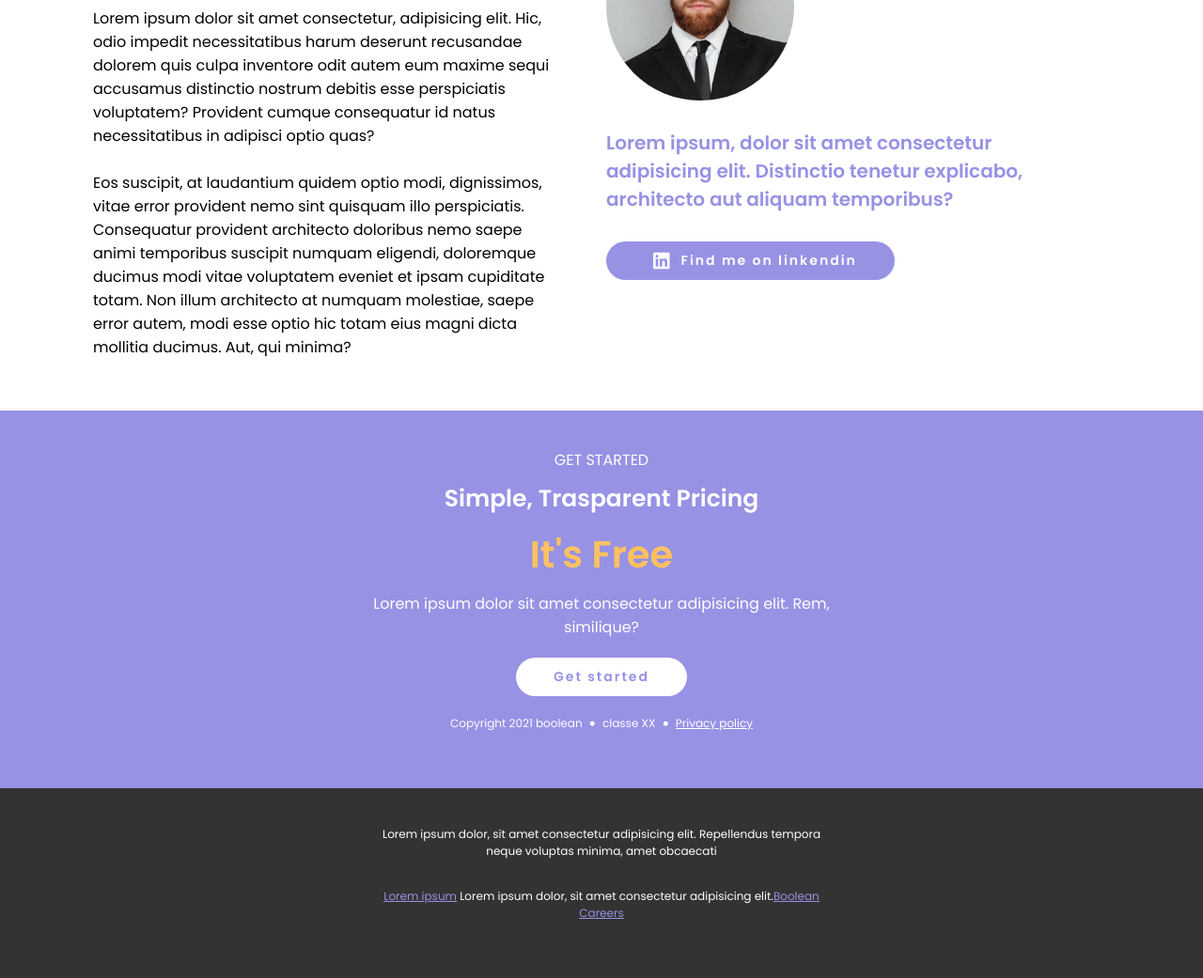
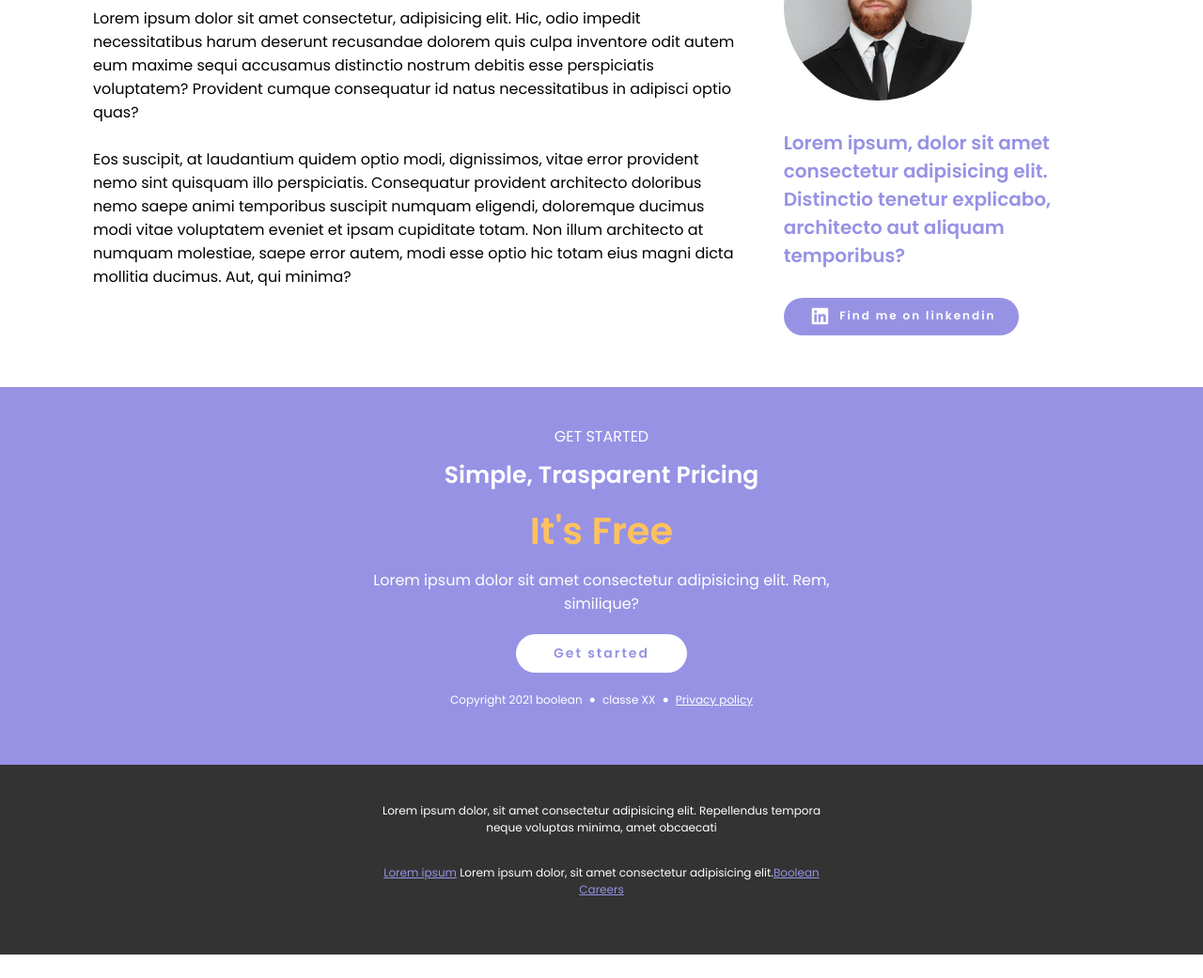
Before and after one commit to DamianoCasolari/htmlcss-responsive-layout, a plain HTML site: page index.html in a window 1280 px wide. Shown: the part 4003-5044 px from the top of the page at 94% size. After the commit the page ends 5019 px from the top, so only its background shows below. Drawn offline with Linux system fonts and the light colour scheme.

Commit message:
improved abaut us section, minor corrections

```diff
--- a/assets/css/style.css
+++ b/assets/css/style.css
@@ -428,7 +428,7 @@ font-weight: 400;
 #about_us .info {
     font-size: 20px;
     font-weight: bold;
-    margin: 30px 0;
+    margin: 30px 0 30px 0;
     color: var(--pb-primary);
 }
 
@@ -443,11 +443,12 @@ font-weight: 400;
 #about_us .btn {
     color: var(--pb-white);
     background-color: var(--pb-primary);
-    padding: 10px 40px;
+    padding: 10px 20px;
     display: inline-block;
     letter-spacing: 2px;
-    font-size: 14px;
+    font-size: 12px;
     font-weight: 700;
+    min-width: 250px;
 
 }
 
--- a/index.html
+++ b/index.html
@@ -232,7 +232,7 @@
         <section id="about_us">
             <div class="container col_12 padding_less">
                 <div class="about_us_container margin_negative row">
-                    <div class="card col_12 col_6">
+                    <div class="card col_12 col_8">
                         <h2>About us</h2>
                         <p>Lorem ipsum dolor sit amet consectetur, adipisicing elit. Hic, odio impedit necessitatibus
                             harum deserunt recusandae dolorem quis culpa inventore odit autem eum maxime sequi accusamus
@@ -244,11 +244,11 @@
                             illum architecto at numquam molestiae, saepe error autem, modi esse optio hic totam eius
                             magni dicta mollitia ducimus. Aut, qui minima? </p>
                     </div>
-                    <div class="card col_12 col_6">
+                    <div class="card col_12 col_4">
 
-                            <div class="photo">
-                                <i class="fa-solid fa-quote-left"></i>
-                            </div>
+                        <div class="photo">
+                            <i class="fa-solid fa-quote-left"></i>
+                        </div>
 
                         <div class="info">
                             <div>Lorem ipsum, dolor sit amet consectetur
@@ -261,6 +261,7 @@
 
                     </div>
                 </div>
+            </div>
         </section>
         <section id="final_banner">
             <div class="container_sm padding_more">
@@ -271,7 +272,8 @@
                     <div class="subtitle"></div>
                     <p>Lorem ipsum dolor sit amet consectetur adipisicing elit. Rem, similique?</p>
                     <div><a class="btn" href="#">Get started</a></div>
-                    <div>Copyright 2021 boolean <i class="fa-solid fa-circle"></i> classe XX <i class="fa-solid fa-circle"></i> <a class="special" href="#">Privacy policy</a></div>
+                    <div>Copyright 2021 boolean <i class="fa-solid fa-circle"></i> classe XX <i
+                            class="fa-solid fa-circle"></i> <a class="special" href="#">Privacy policy</a></div>
 
                 </div>
             </div>
@@ -283,7 +285,8 @@
             <div class="final_banner_container margin_negative txt_c">
                 <p>Lorem ipsum dolor, sit amet consectetur adipisicing elit. Repellendus tempora neque voluptas minima,
                     amet obcaecati</p>
-                <p><a class="special" href="#">Lorem ipsum</a> Lorem ipsum dolor, sit amet consectetur adipisicing elit.<a class="special" href="#">Boolean Careers</a> </p>
+                <p><a class="special" href="#">Lorem ipsum</a> Lorem ipsum dolor, sit amet consectetur adipisicing
+                    elit.<a class="special" href="#">Boolean Careers</a> </p>
 
 
             </div>
```
